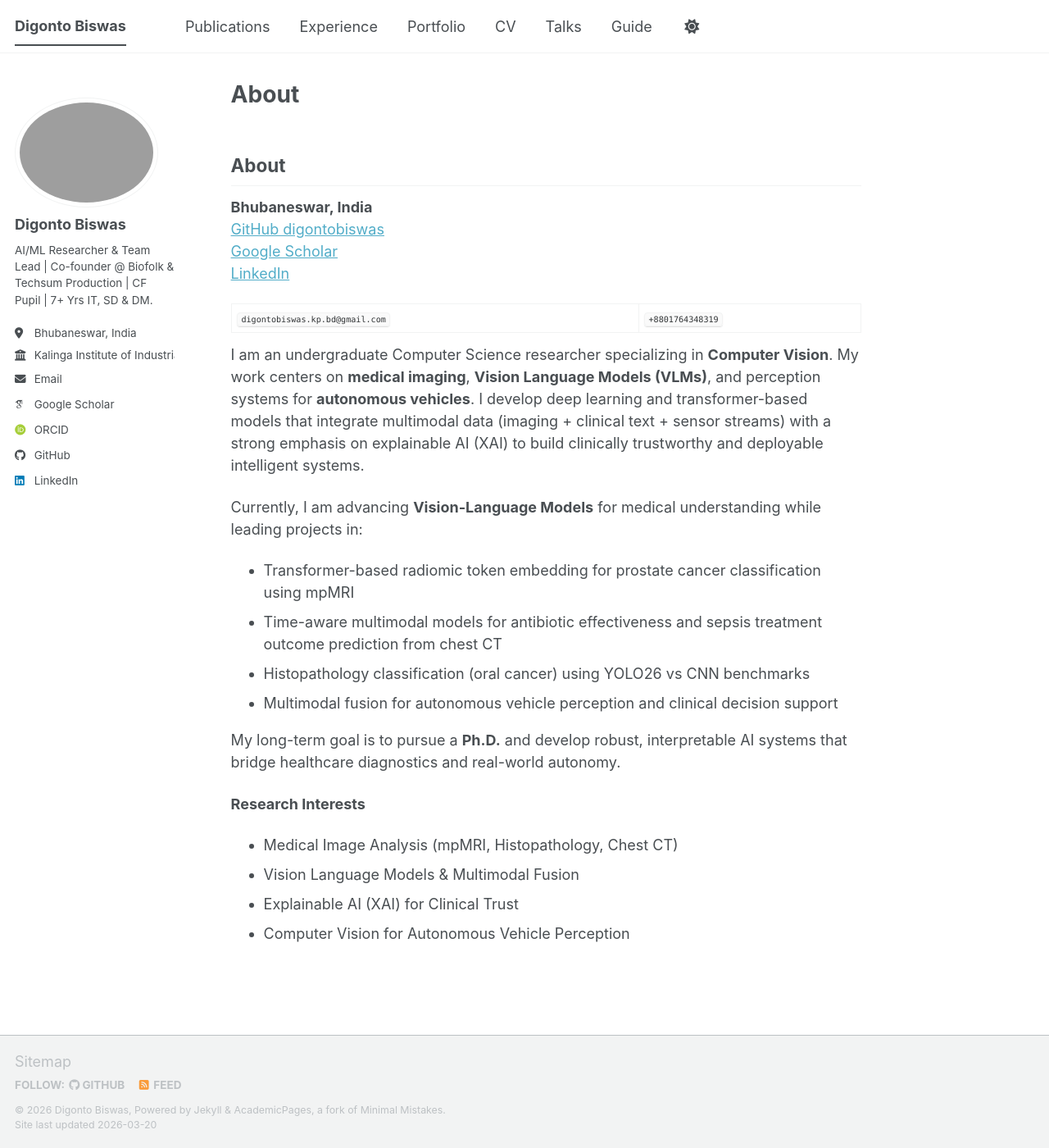
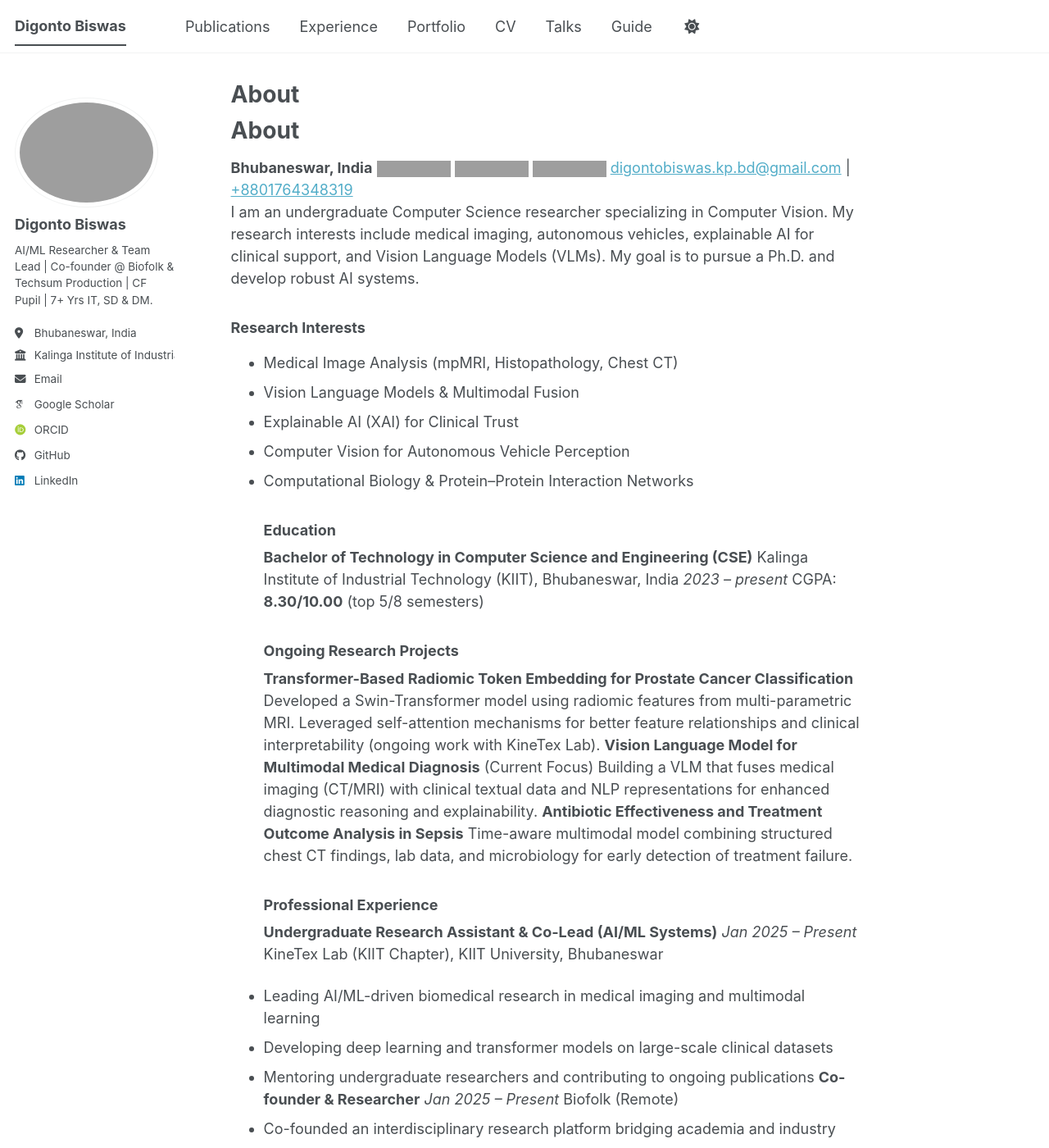
Before and after one commit to digontobiswas/digontobiswas.github.io, a Jekyll site: the page built from _pages/about.md, in a window 1280 px wide and 1400 px high. Shown: the whole window at 82% size. Built offline with Jekyll 4.4.1, drawn with Linux system fonts in a browser that asks for light colours; some web fonts are replaced; a script bundle is joined from its source files by our own code; library files that are not in the unit come from our copies; our own code applies the rules of GitHub Pages for plain Markdown files; some of the changed text lies outside the part shown; grey boxes are pictures that could not be loaded.

Commit message:
Update about.md

```diff
--- a/_pages/about.md
+++ b/_pages/about.md
@@ -6,28 +6,46 @@ redirect_from:
   - /about/
   - /about.html
 ---
-
-
-## About
+# About
 **Bhubaneswar, India**
-[GitHub digontobiswas](https://github.com/digontobiswas)
-[Google Scholar](https://scholar.google.com/citations?user=cdnKCqMAAAAJ&hl=en)
-[LinkedIn](https://www.linkedin.com/in/digonto-biswas/)
-
-`digontobiswas.kp.bd@gmail.com` | `+8801764348319`
-
-I am an undergraduate Computer Science researcher specializing in **Computer Vision**. My work centers on **medical imaging**, **Vision Language Models (VLMs)**, and perception systems for **autonomous vehicles**. I develop deep learning and transformer-based models that integrate multimodal data (imaging + clinical text + sensor streams) with a strong emphasis on explainable AI (XAI) to build clinically trustworthy and deployable intelligent systems.
-
-Currently, I am advancing **Vision-Language Models** for medical understanding while leading projects in:
-- Transformer-based radiomic token embedding for prostate cancer classification using mpMRI
-- Time-aware multimodal models for antibiotic effectiveness and sepsis treatment outcome prediction from chest CT
-- Histopathology classification (oral cancer) using YOLO26 vs CNN benchmarks
-- Multimodal fusion for autonomous vehicle perception and clinical decision support
-
-My long-term goal is to pursue a **Ph.D.** and develop robust, interpretable AI systems that bridge healthcare diagnostics and real-world autonomy.
-
-**Research Interests**
+[![GitHub](https://img.shields.io/badge/GitHub-digontobiswas-black?style=flat&logo=github)](https://github.com/digontobiswas)
+[![Google Scholar](https://img.shields.io/badge/Google_Scholar-4285F4?style=flat&logo=google-scholar)](https://scholar.google.com/citations?user=cdnKCqMAAAAJ)
+[![LinkedIn](https://img.shields.io/badge/LinkedIn-0077B5?style=flat&logo=linkedin&logoColor=white)](https://www.linkedin.com/in/digonto-biswas/)
+[digontobiswas.kp.bd@gmail.com](mailto:digontobiswas.kp.bd@gmail.com) | [+8801764348319](tel:+8801764348319) \
+I am an undergraduate Computer Science researcher specializing in Computer Vision. My research interests include medical
+imaging, autonomous vehicles, explainable AI for clinical support, and Vision Language Models (VLMs). My goal is to
+pursue a Ph.D. and develop robust AI systems.
+### Research Interests
 - Medical Image Analysis (mpMRI, Histopathology, Chest CT)
 - Vision Language Models & Multimodal Fusion
 - Explainable AI (XAI) for Clinical Trust
 - Computer Vision for Autonomous Vehicle Perception
+- Computational Biology & Protein–Protein Interaction Networks
+### Education
+**Bachelor of Technology in Computer Science and Engineering (CSE)**
+Kalinga Institute of Industrial Technology (KIIT), Bhubaneswar, India
+*2023 – present*
+CGPA: **8.30/10.00** (top 5/8 semesters)
+### Ongoing Research Projects
+**Transformer-Based Radiomic Token Embedding for Prostate Cancer Classification**
+Developed a Swin-Transformer model using radiomic features from multi-parametric MRI. Leveraged self-attention mechanisms for better feature relationships and clinical interpretability (ongoing work with KineTex Lab).
+**Vision Language Model for Multimodal Medical Diagnosis** (Current Focus)
+Building a VLM that fuses medical imaging (CT/MRI) with clinical textual data and NLP representations for enhanced diagnostic reasoning and explainability.
+**Antibiotic Effectiveness and Treatment Outcome Analysis in Sepsis**
+Time-aware multimodal model combining structured chest CT findings, lab data, and microbiology for early detection of treatment failure.
+### Professional Experience
+**Undergraduate Research Assistant & Co-Lead (AI/ML Systems)**
+*Jan 2025 – Present*
+KineTex Lab (KIIT Chapter), KIIT University, Bhubaneswar
+- Leading AI/ML-driven biomedical research in medical imaging and multimodal learning
+- Developing deep learning and transformer models on large-scale clinical datasets
+- Mentoring undergraduate researchers and contributing to ongoing publications
+**Co-founder & Researcher**
+*Jan 2025 – Present*
+Biofolk (Remote)
+- Co-founded an interdisciplinary research platform bridging academia and industry
+- Leading collaborative initiatives in AI for healthcare and computational biology
+### Selected Publications
+(Full list available on the **[Publications](/publications/)** page)
+**Last updated**: March 18, 2026
+---
```
